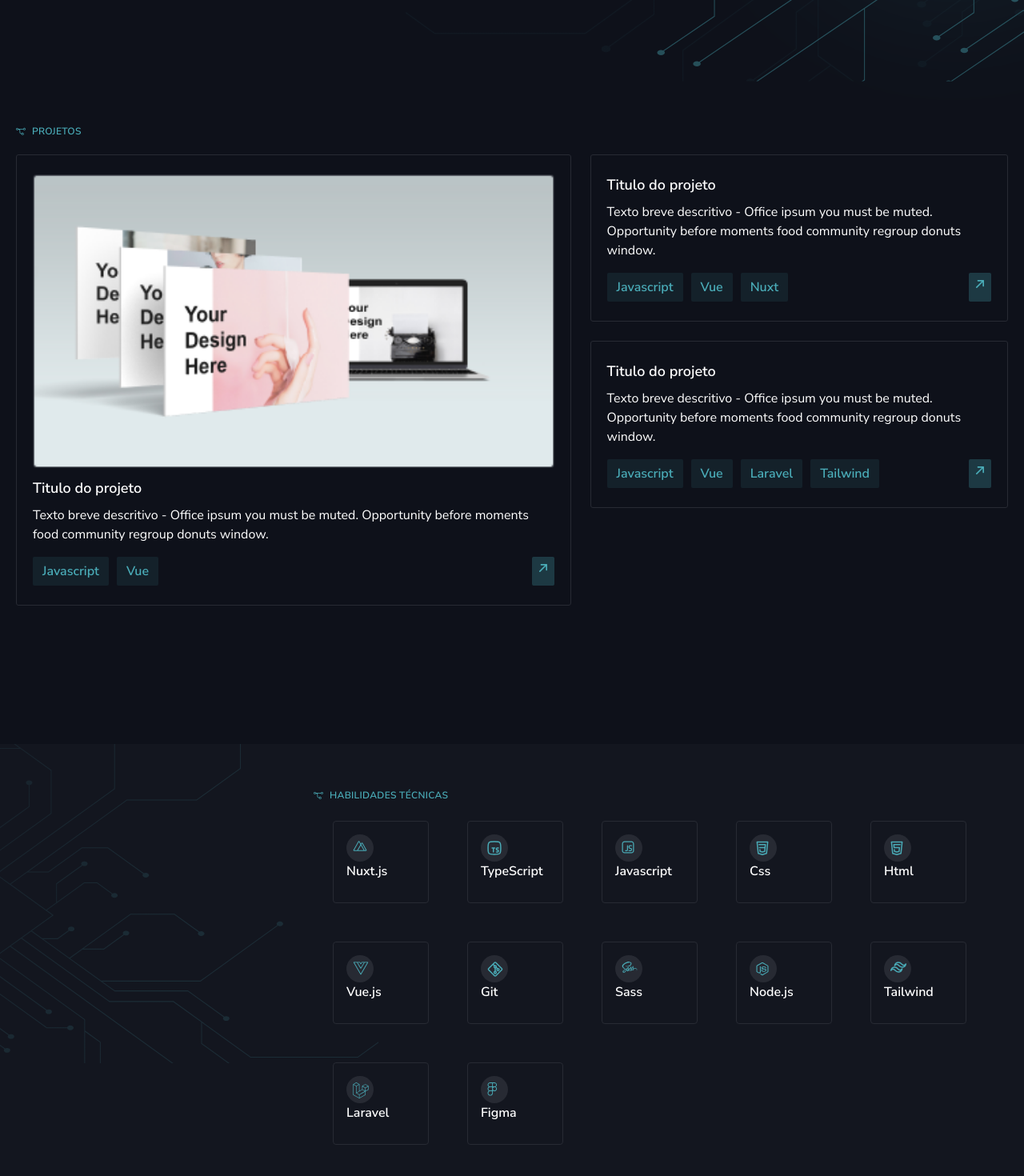
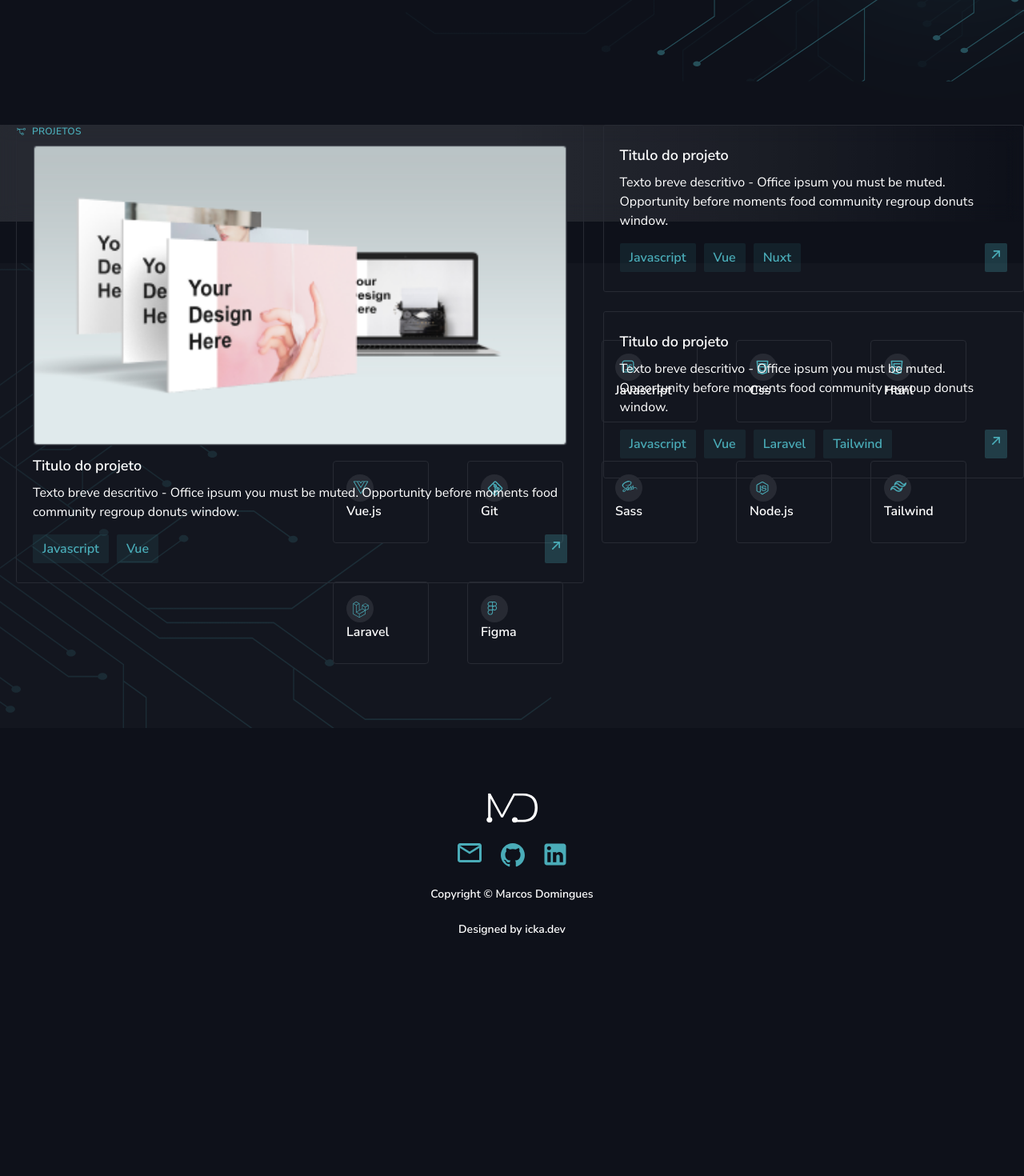
Before and after one commit to Marcos-Domingues/personal, a Vue app: page / in a window 1280 px wide. Shown: the part 702-2172 px from the top of the page at 80% size. After the commit the page ends 1906 px from the top, so only its background shows below. Built offline with nearby package versions, Linux system fonts and the light colour scheme.

Commit message:
feat: finished footer and some other styles

```diff
--- a/package.json
+++ b/package.json
@@ -1,5 +1,5 @@
 {
-  "name": "personal",
+  "name": "MarcosDominguesDev",
   "version": "0.1.0",
   "private": true,
   "scripts": {
--- a/public/index.html
+++ b/public/index.html
@@ -20,7 +20,7 @@
     rel="stylesheet"
   >
   <title>
-    <%=htmlWebpackPlugin.options.title%>
+    Marcos Domingues | Portfólio
   </title>
   <link
     rel="preconnect"
--- a/public/output.css
+++ b/public/output.css
@@ -590,6 +590,22 @@ video {
   }
 }
 
+.absolute {
+  position: absolute;
+}
+
+.relative {
+  position: relative;
+}
+
+.inset-0 {
+  inset: 0px;
+}
+
+.top-0 {
+  top: 0px;
+}
+
 .m-6 {
   margin: 1.5rem;
 }
@@ -624,6 +640,22 @@ video {
 
 .mb-7 {
   margin-bottom: 1.75rem;
+}
+
+.mb-6 {
+  margin-bottom: 1.5rem;
+}
+
+.mt-20 {
+  margin-top: 5rem;
+}
+
+.mb-8 {
+  margin-bottom: 2rem;
+}
+
+.mt-6 {
+  margin-top: 1.5rem;
 }
 
 .flex {
@@ -662,6 +694,10 @@ video {
   height: calc(100vh - 63px);
 }
 
+.h-10 {
+  height: 2.5rem;
+}
+
 .w-\[120px\] {
   width: 120px;
 }
@@ -676,6 +712,10 @@ video {
 
 .w-full {
   width: 100%;
+}
+
+.w-16 {
+  width: 4rem;
 }
 
 .max-w-\[519px\] {
@@ -768,6 +808,50 @@ video {
   background-color: #4AACB842;
 }
 
+.bg-\[13161F\] {
+  background-color: 13161F;
+}
+
+.bg-\[\#13161F\] {
+  --tw-bg-opacity: 1;
+  background-color: rgb(19 22 31 / var(--tw-bg-opacity));
+}
+
+.bg-gradient-to-t {
+  background-image: linear-gradient(to top, var(--tw-gradient-stops));
+}
+
+.bg-gradient-to-r {
+  background-image: linear-gradient(to right, var(--tw-gradient-stops));
+}
+
+.from-black\/60 {
+  --tw-gradient-from: rgb(0 0 0 / 0.6) var(--tw-gradient-from-position);
+  --tw-gradient-to: rgb(0 0 0 / 0) var(--tw-gradient-to-position);
+  --tw-gradient-stops: var(--tw-gradient-from), var(--tw-gradient-to);
+}
+
+.from-white\/30 {
+  --tw-gradient-from: rgb(255 255 255 / 0.3) var(--tw-gradient-from-position);
+  --tw-gradient-to: rgb(255 255 255 / 0) var(--tw-gradient-to-position);
+  --tw-gradient-stops: var(--tw-gradient-from), var(--tw-gradient-to);
+}
+
+.from-white\/10 {
+  --tw-gradient-from: rgb(255 255 255 / 0.1) var(--tw-gradient-from-position);
+  --tw-gradient-to: rgb(255 255 255 / 0) var(--tw-gradient-to-position);
+  --tw-gradient-stops: var(--tw-gradient-from), var(--tw-gradient-to);
+}
+
+.via-white\/10 {
+  --tw-gradient-to: rgb(255 255 255 / 0)  var(--tw-gradient-to-position);
+  --tw-gradient-stops: var(--tw-gradient-from), rgb(255 255 255 / 0.1) var(--tw-gradient-via-position), var(--tw-gradient-to);
+}
+
+.to-transparent {
+  --tw-gradient-to: transparent var(--tw-gradient-to-position);
+}
+
 .bg-right-top {
   background-position: right top;
 }
@@ -838,6 +922,11 @@ video {
   line-height: 1.5rem;
 }
 
+.text-sm {
+  font-size: 0.875rem;
+  line-height: 1.25rem;
+}
+
 .font-black {
   font-weight: 900;
 }
@@ -871,6 +960,18 @@ video {
 
 .filter {
   filter: var(--tw-blur) var(--tw-brightness) var(--tw-contrast) var(--tw-grayscale) var(--tw-hue-rotate) var(--tw-invert) var(--tw-saturate) var(--tw-sepia) var(--tw-drop-shadow);
+}
+
+.backdrop-blur-sm {
+  --tw-backdrop-blur: blur(4px);
+  -webkit-backdrop-filter: var(--tw-backdrop-blur) var(--tw-backdrop-brightness) var(--tw-backdrop-contrast) var(--tw-backdrop-grayscale) var(--tw-backdrop-hue-rotate) var(--tw-backdrop-invert) var(--tw-backdrop-opacity) var(--tw-backdrop-saturate) var(--tw-backdrop-sepia);
+          backdrop-filter: var(--tw-backdrop-blur) var(--tw-backdrop-brightness) var(--tw-backdrop-contrast) var(--tw-backdrop-grayscale) var(--tw-backdrop-hue-rotate) var(--tw-backdrop-invert) var(--tw-backdrop-opacity) var(--tw-backdrop-saturate) var(--tw-backdrop-sepia);
+}
+
+.backdrop-blur-md {
+  --tw-backdrop-blur: blur(12px);
+  -webkit-backdrop-filter: var(--tw-backdrop-blur) var(--tw-backdrop-brightness) var(--tw-backdrop-contrast) var(--tw-backdrop-grayscale) var(--tw-backdrop-hue-rotate) var(--tw-backdrop-invert) var(--tw-backdrop-opacity) var(--tw-backdrop-saturate) var(--tw-backdrop-sepia);
+          backdrop-filter: var(--tw-backdrop-blur) var(--tw-backdrop-brightness) var(--tw-backdrop-contrast) var(--tw-backdrop-grayscale) var(--tw-backdrop-hue-rotate) var(--tw-backdrop-invert) var(--tw-backdrop-opacity) var(--tw-backdrop-saturate) var(--tw-backdrop-sepia);
 }
 
 .backdrop-filter {
--- a/src/App.vue
+++ b/src/App.vue
@@ -10,6 +10,7 @@
  <section class="background-abilities">
   <abilities-page ref="abilitiesSection"/>
  </section>
+ <main-footer />
 </section>
 </template>
 
@@ -18,6 +19,7 @@ import MainHeader from "./components/MainHeader.vue";
 import HomePage from "./views/HomePage.vue";
 import ProjectsPage from "./views/ProjectsPage.vue";
 import AbilitiesPage from "./views/AbilitiesPage.vue";
+import MainFooter from "./components/MainFooter.vue";
 
 export default {
   name: "App",
@@ -25,7 +27,8 @@ export default {
     MainHeader,
     HomePage,
     ProjectsPage,
-    AbilitiesPage
+    AbilitiesPage,
+    MainFooter
   },
 
   methods: {
@@ -38,12 +41,13 @@ export default {
 </script>
 <style scoped>
 .background-gradient {
-  /* background: linear-gradient(90deg, rgba(74,172,184,1) 0%, rgba(0,0,0,1) 5%, rgba(0,0,0,1) 92%, rgba(74,172,184,1) 100%);
-  backdrop-filter: blur(10px); */
+  background: linear-gradient(90deg, rgba(74,172,184,1) 0%, rgba(0,0,0,1) 5%, rgba(0,0,0,1) 92%, rgba(74,172,184,1) 100%);
+  backdrop-filter: blur(10px);
 }
 .background-abilities {
   background:#13161F;
   background-image: url("../public/images/background-abilities.svg");
   background-repeat: no-repeat;
+  background-size: contain;
 }
 </style>
--- a/src/components/AbilitiesCard.vue
+++ b/src/components/AbilitiesCard.vue
@@ -1,5 +1,5 @@
 <template>
-  <div class="border-[1px] border-[#272A33] w-[120px] h-[103px] p-4 rounded m-6">
+  <div class="border-[1px] border-[#272A33] bg-[#13161F] w-[120px] h-[103px] p-4 rounded m-6">
     <div class="w-[34px] h-[34px] bg-[#272A33] rounded-full pl-2 pt-2">
       <component :is="itemData.icon"/>
     </div>
--- a/src/components/MainFooter.vue
+++ b/src/components/MainFooter.vue
@@ -1,11 +1,13 @@
 <template>
-  <footer>
-    <md-logo alt="Logo Marcos Domingues"/>
-    <nav aria-label="Footer links">
+  <footer class="container flex items-center flex-col mt-20 mb-8">
+    <md-logo alt="Logo Marcos Domingues" class="mb-6 w-16 h-10"/>
+    <nav class="flex gap-6" aria-label="Footer links">
       <letter-icon alt="Enviar email para dominguesviniciusmarcos@gmail.com"/>
       <github-icon alt="Ver repositórios no GitHub — marcos-domingues"/>
       <linked-in-icon alt="Ver perfil no LinkedIn — Marcos Domingues"/>
     </nav>
+    <p class="text-white text-sm mt-6">Copyright © Marcos Domingues</p>
+    <p class="text-white text-sm mt-6">Designed by icka.dev</p>
   </footer>
 </template>
 <script>
--- a/src/views/ProjectsPage.vue
+++ b/src/views/ProjectsPage.vue
@@ -1,13 +1,14 @@
 <template>
-  <div class="container pb-[121px] mb-[52px]">
-    <div class="page-title mb-[21px]">
+  <div class="container pb-[121px] mb-[52px] relative">
+    <div class="absolute inset-0 bg-gradient-to-r from-white/10 to-transparent via-white/10 backdrop-blur-md index-1"></div>
+    <div class="page-title mb-[21px] index-100 absolute top-0">
       <branch-icon />
       <h1>
         Projetos
       </h1>
     </div>
 
-    <div class="flex gap-6">
+    <div class="flex gap-6 index-100 absolute top-0">
       <project-card :example-image="projectsObject[0].exampleImage" :project-data="projectsObject[0]" :first-card="true"/>
       <div class="flex gap-6 flex-col">
         <project-card v-for="(project, index) in projectsArray" :key="index" :project-data="project"/>
```
Also changed, not shown: 1 other file (tests, documents, lock files or other folders).
